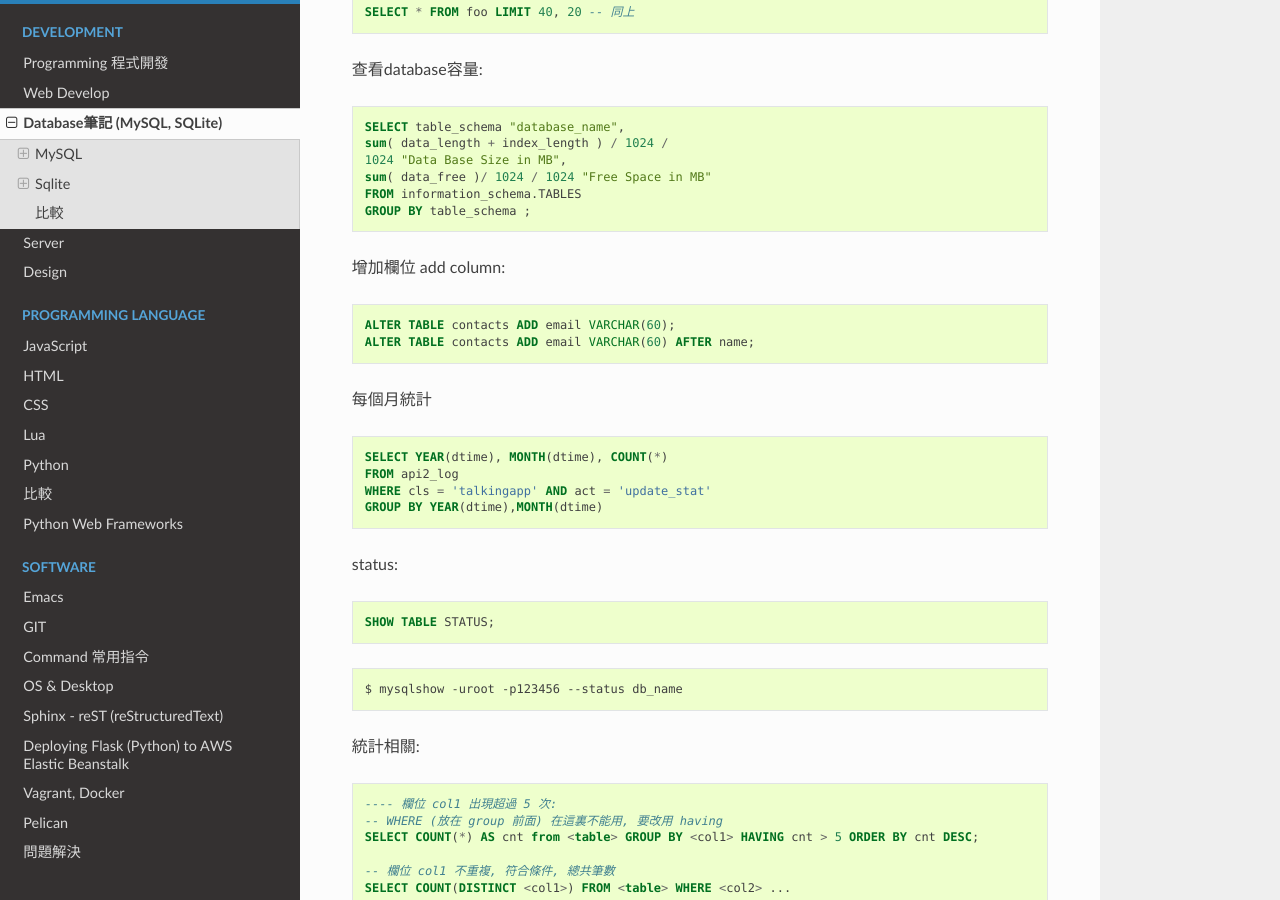
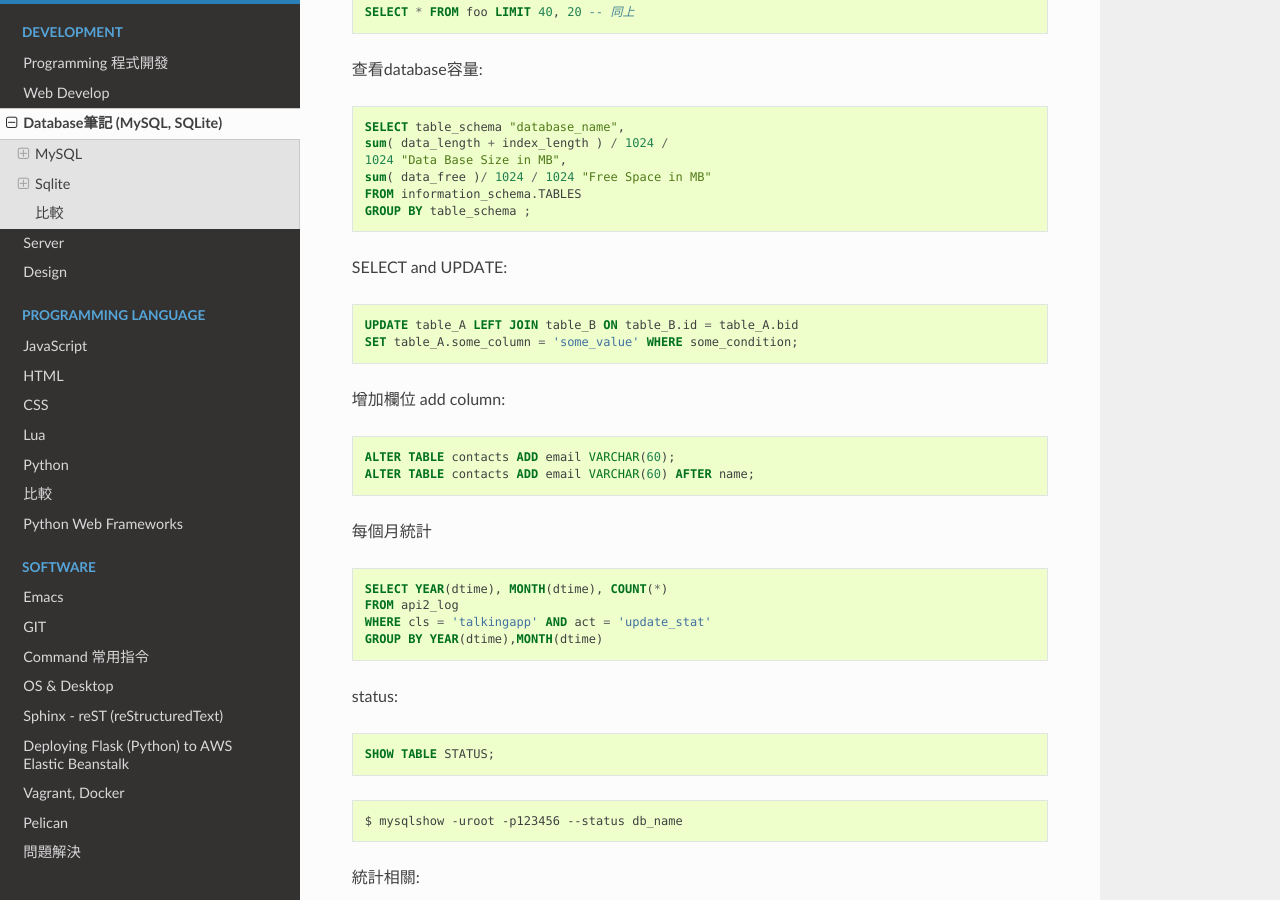
Before and after one commit to moogoo78/comp.suhen.org, a Sphinx documentation site: the page built from docs/source/database.rst, in a window 1280 px wide and 900 px high, scrolled down 1221 px. Built offline with Sphinx 7.4.7 and the Read the Docs theme 2.0.0, drawn with Linux system fonts in a browser that asks for light colours.

Commit message:
edited source; git push

```diff
--- a/docs/source/database.rst
+++ b/docs/source/database.rst
@@ -71,6 +71,14 @@ LIMIT
     sum( data_free )/ 1024 / 1024 "Free Space in MB"
     FROM information_schema.TABLES
     GROUP BY table_schema ;
+
+
+SELECT and UPDATE:
+
+.. code-block:: sql
+
+   UPDATE table_A LEFT JOIN table_B ON table_B.id = table_A.bid
+   SET table_A.some_column = 'some_value' WHERE some_condition;
 
 增加欄位 add column:
 
```
